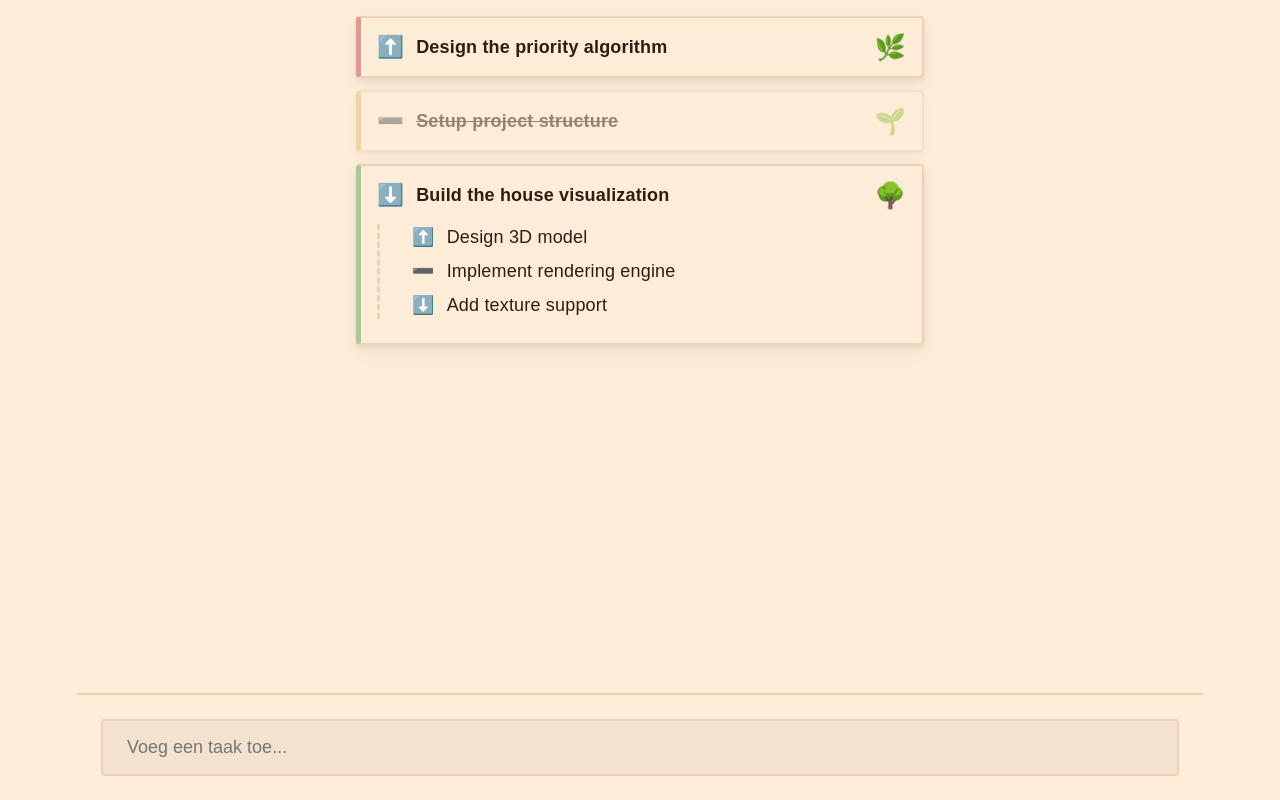
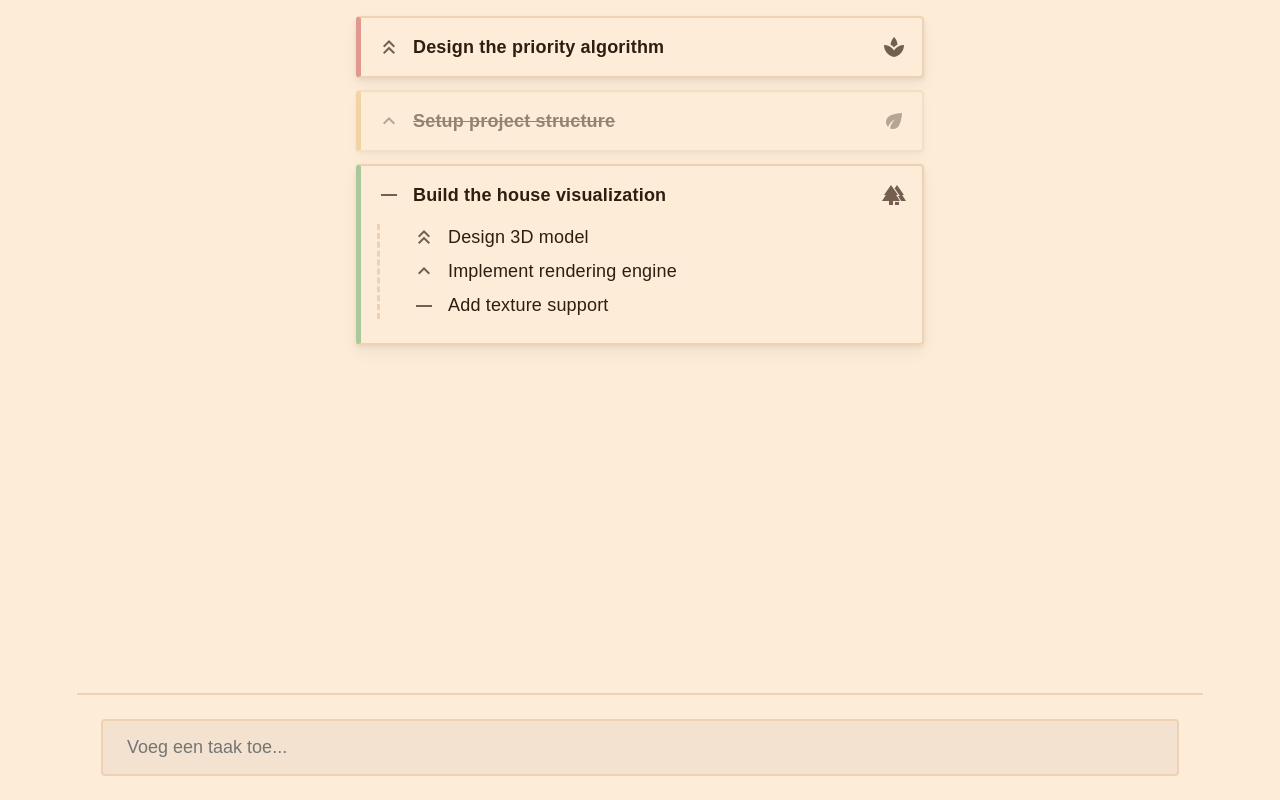
Before and after one commit to mathijs750/prio-tool, a React (Vite) app: page / in a window 1280 px wide. Built offline with nearby package versions, Linux system fonts and the light colour scheme.

Commit message:
Add material icons

```diff
--- a/index.html
+++ b/index.html
@@ -4,6 +4,7 @@
     <meta charset="UTF-8" />
     <link rel="icon" type="image/svg+xml" href="/favicon.svg" />
     <meta name="viewport" content="width=device-width, initial-scale=1.0" />
+    <link href="https://fonts.googleapis.com/icon?family=Material+Icons" rel="stylesheet">
     <title>prio-tool</title>
   </head>
   <body>
--- a/src/components/AddTaskModal.tsx
+++ b/src/components/AddTaskModal.tsx
@@ -1,5 +1,5 @@
 import { useState, useRef, useEffect } from 'react';
-import { PRIORITY_EMOJI, SIZE_EMOJI } from '../types';
+import { PRIORITY_ICON, SIZE_ICON } from '../types';
 import type { Priority, Size, ITask, ISubTask } from '../types';
 
 /**
@@ -97,7 +97,7 @@
                 onClick={() => setSize(s)}
                 title={`Size ${s}`}
               >
-                {SIZE_EMOJI[s]}
+                <span className="material-icons">{SIZE_ICON[s]}</span>
               </button>
             ))}
           </div>
@@ -134,7 +134,7 @@
                         className={st.priority === p ? 'active' : ''}
                         onClick={() => handleSubTaskPriorityChange(index, p)}
                       >
-                        {PRIORITY_EMOJI[p]}
+                        <span className="material-icons">{PRIORITY_ICON[p]}</span>
                       </button>
                     ))}
                   </div>
@@ -162,7 +162,7 @@
                 onClick={() => setPriority(p)}
                 title={`Priority ${p}`}
               >
-                {PRIORITY_EMOJI[p]} {p}
+                <span className="material-icons">{PRIORITY_ICON[p]}</span> {p}
               </button>
             ))}
           </div>
--- a/src/components/TaskList.tsx
+++ b/src/components/TaskList.tsx
@@ -1,4 +1,4 @@
-import { PRIORITY_EMOJI, SIZE_EMOJI } from '../types';
+import { PRIORITY_ICON, SIZE_ICON } from '../types';
 import type { ITask, Priority } from '../types';
 
 /**
@@ -34,12 +34,12 @@
         {sortedTasks.map((task) => (
           <li key={task.id} className={`task-card priority-${task.priority} state-${task.state}`}>
             <div className="task-header">
-              <span className="task-priority" title={`Priority ${task.priority}`}>
-                {PRIORITY_EMOJI[task.priority]}
+              <span className="material-icons task-priority" title={`Priority ${task.priority}`}>
+                {PRIORITY_ICON[task.priority]}
               </span>
               <span className="task-description">{task.description}</span>
-              <span className="task-size" title={`Size: ${task.size}`}>
-                {SIZE_EMOJI[task.size] || task.size}
+              <span className="material-icons task-size" title={`Size: ${task.size}`}>
+                {SIZE_ICON[task.size]}
               </span>
             </div>
             {task.subTasks && task.subTasks.length > 0 && (
@@ -49,7 +49,7 @@
                     .sort((a, b) => PRIORITY_WEIGHT[a.priority] - PRIORITY_WEIGHT[b.priority])
                     .map((st, i) => (
                       <li key={i} className="subtask-item">
-                        <span className="subtask-priority">{PRIORITY_EMOJI[st.priority]}</span>
+                        <span className="material-icons subtask-priority">{PRIORITY_ICON[st.priority]}</span>
                         <span className="subtask-description">{st.description}</span>
                       </li>
                     ))}
--- a/src/index.css
+++ b/src/index.css
@@ -75,6 +75,16 @@
 
 body {
   margin: 0;
+}
+
+.material-icons {
+  color: var(--text-muted);
+}
+
+.button-group button.active .material-icons,
+.modal-actions button.primary .material-icons {
+  color: inherit;
+  /* Maintain contrast color from parent */
 }
 
 h1,
@@ -158,6 +168,10 @@
   border-radius: var(--radius);
   transition: all 0.2s ease-in-out;
   color: var(--text);
+  display: flex;
+  align-items: center;
+  justify-content: center;
+  gap: 8px;
 }
 
 .button-group button.active {
@@ -256,7 +270,8 @@
 }
 
 .task-priority {
-  font-size: 1.2rem;
+  display: flex;
+  align-items: center;
 }
 
 .task-description {
@@ -265,7 +280,6 @@
 }
 
 .task-size {
-  font-size: 1.4rem;
   display: flex;
   align-items: center;
 }
@@ -296,6 +310,11 @@
   margin-bottom: 8px;
   display: flex;
   gap: var(--spacing);
+  align-items: center;
+}
+
+.subtask-priority {
+  display: flex;
   align-items: center;
 }
 
@@ -338,6 +357,9 @@
   cursor: pointer;
   font-size: 1.2rem;
   color: var(--text);
+  display: flex;
+  align-items: center;
+  justify-content: center;
 }
 
 .subtask-priority-group {
@@ -345,8 +367,10 @@
 }
 
 .subtask-priority-group button {
-  padding: 8px 0;
-  font-size: 1.2rem;
+  padding: 6px 0;
+  display: flex;
+  align-items: center;
+  justify-content: center;
 }
 
 .add-subtask-btn {
--- a/src/types.ts
+++ b/src/types.ts
@@ -34,19 +34,19 @@
 }
 
 /**
- * Priority to emoji mapping.
+ * Priority to Material Icon mapping.
  */
-export const PRIORITY_EMOJI: Record<Priority, string> = {
-  'A': '⬆️',
-  'B': '➖',
-  'C': '⬇️',
+export const PRIORITY_ICON: Record<Priority, string> = {
+  'A': 'keyboard_double_arrow_up',
+  'B': 'keyboard_arrow_up',
+  'C': 'horizontal_rule',
 };
 
 /**
- * Size to emoji mapping.
+ * Size to Material Icon mapping.
  */
-export const SIZE_EMOJI: Record<Size, string> = {
-  'seed': '🌱',
-  'plant': '🌿',
-  'tree': '🌳',
+export const SIZE_ICON: Record<Size, string> = {
+  'seed': 'eco',
+  'plant': 'spa',
+  'tree': 'forest',
 };
```
